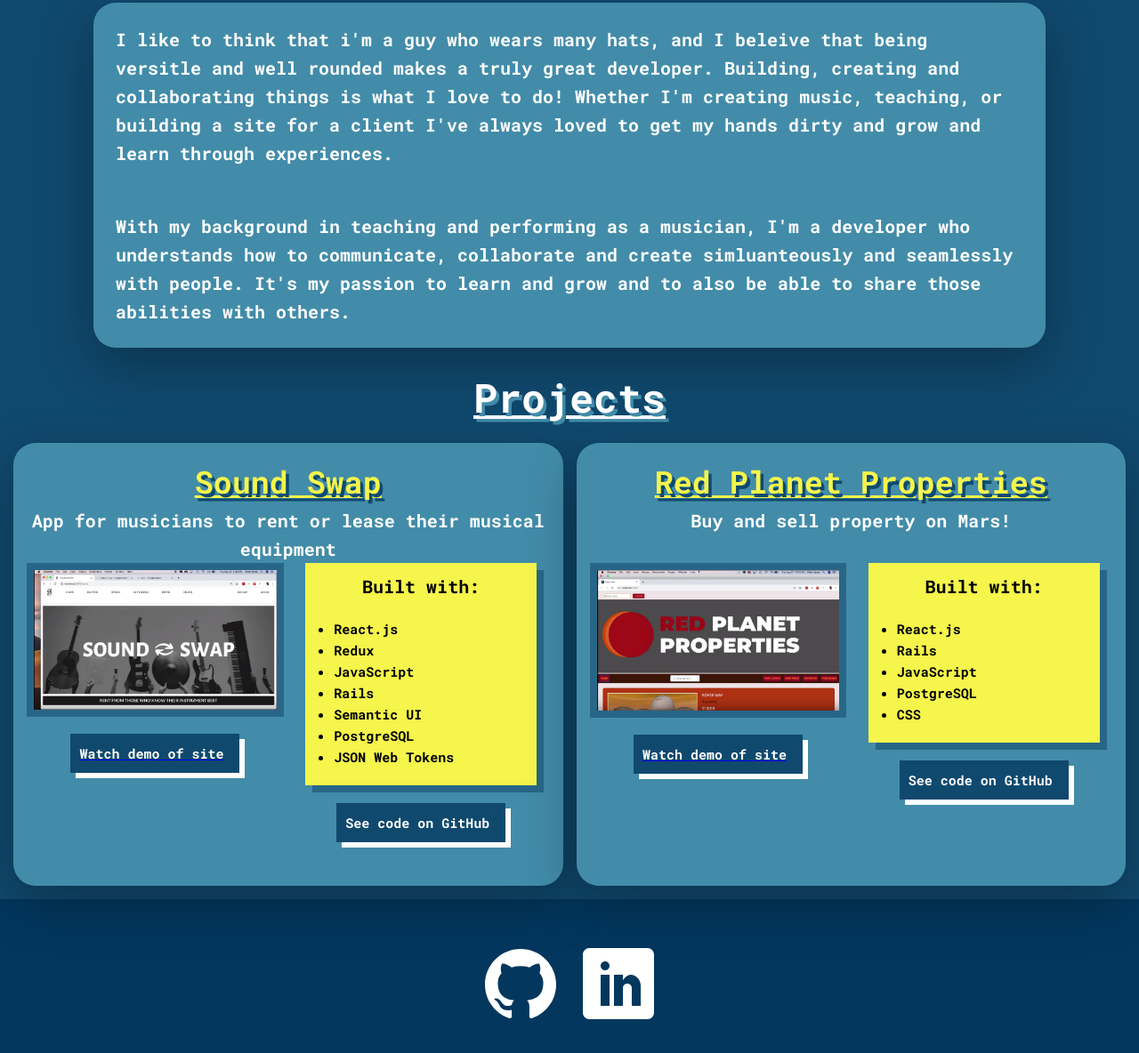
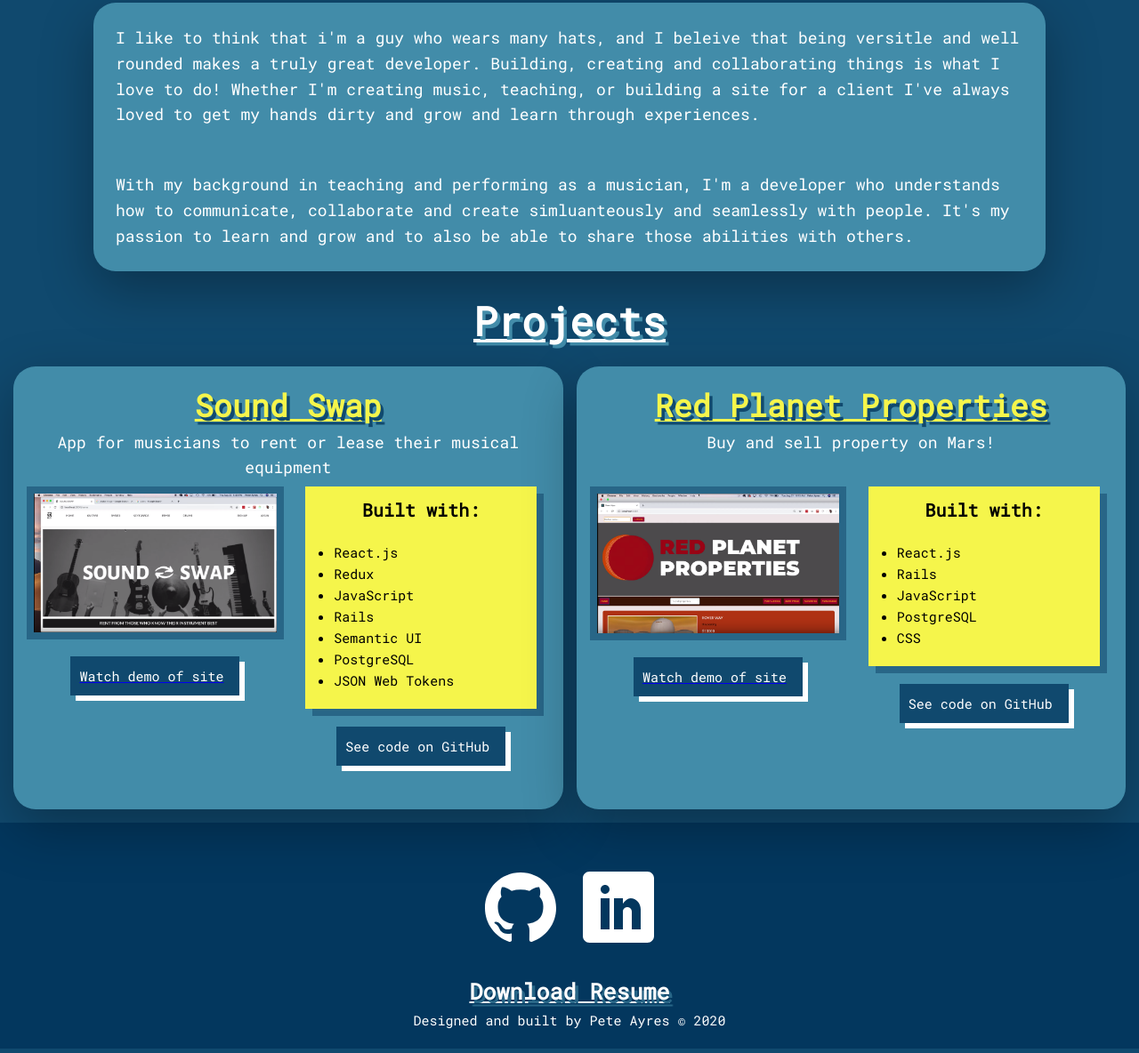
Before and after one commit to pkayres/dev_site, a website: page index.html in a window 1280 px wide. Shown: the part 587-1771 px from the top of the page at 89% size. Drawn offline with Linux system fonts and the light colour scheme.

Commit message:
styling edits

```diff
--- a/index.html
+++ b/index.html
@@ -7,7 +7,7 @@
     <meta name="keywords" content="web design, affordable web design, professional">
     <meta name="author" content="Pete Ayres">
     <title>Pete Ayres | Web Developer</title>
-    <link href="https://fonts.googleapis.com/css2?family=Roboto+Mono:wght@700&display=swap" rel="stylesheet">
+    <link href="https://fonts.googleapis.com/css2?family=Roboto+Mono:wght@400&display=swap" rel="stylesheet">
 
 
     <link rel="stylesheet" href="./css/style.css">
@@ -62,7 +62,7 @@
 
             <div class="project-content">
               <div class="img-container">
-                <a href="https://www.youtube.com/watch?v=Q80iQ1ICOPk&t=1s" target="_blank">
+                <a class="watch-link" href="https://www.youtube.com/watch?v=Q80iQ1ICOPk&t=1s" target="_blank">
                   <img src="./img/sound_swap.png" class="project-image">
                     <p class="watch-link-text">Watch demo of site</p>
                 </a>
@@ -95,7 +95,7 @@
 
             <div class="project-content">
               <div class="img-container">
-                <a href="https://www.youtube.com/watch?v=Q80iQ1ICOPk&t=1s" target="_blank">
+                <a class="watch-link" href="https://www.youtube.com/watch?v=Q80iQ1ICOPk&t=1s" target="_blank">
                   <img src="./img/red_planet_props.png"  class="project-image">
                   <p class="watch-link-text">Watch demo of site</p>
                 </a>
--- a/sass/_base.scss
+++ b/sass/_base.scss
@@ -13,19 +13,11 @@
     --shadow-light: 0 2rem 5rem rgba(0,0,0,.06);
 
 }
-//
-// @font-face {
-//     font-family: 'ostrich_sansbold';
-//     src: url('ostrichsans-bold-webfont.woff2') format('woff2'),
-//          url('ostrichsans-bold-webfont.woff') format('woff');
-//     font-weight: normal;
-//     font-style: normal;
-// }
 
 
 * {
-    margin: 0;
-    padding: 0;
+  margin: 0;
+  padding: 0;
 }
 
 *,
@@ -42,7 +34,7 @@ html {
 
 body {
     font-family: 'Roboto Mono', monospace, 'Open Sans', sans-serif;
-    font-weight: bold;
+    font-weight: 400;
     line-height: 1.6;
     background-size: cover;
     background-repeat: no-repeat;
--- a/sass/_components.scss
+++ b/sass/_components.scss
@@ -194,7 +194,7 @@
 }
 
 .bio {
-  font-size: 2rem;
+  font-size: 1.8rem;
   background-color: var(--color-blue-light-1);
   margin: 0 10.5rem ;
   border-radius: 25px;
@@ -271,7 +271,7 @@
 
 .project-description {
   height: 50px;
-  font-size: 2rem;
+  font-size: 1.8rem;
   text-align: center;
   color: #fff;
 
@@ -327,6 +327,17 @@
     transform: translate(2px, 2px);
     box-shadow: 4px 4px 0;
   }
+
+}
+
+.watch-link {
+
+  &:visited {
+    text-decoration: none;
+    color: var(--color-blue-dark-2);
+
+  }
+
 }
 
 
```
Also changed, not shown: css/style.css.
